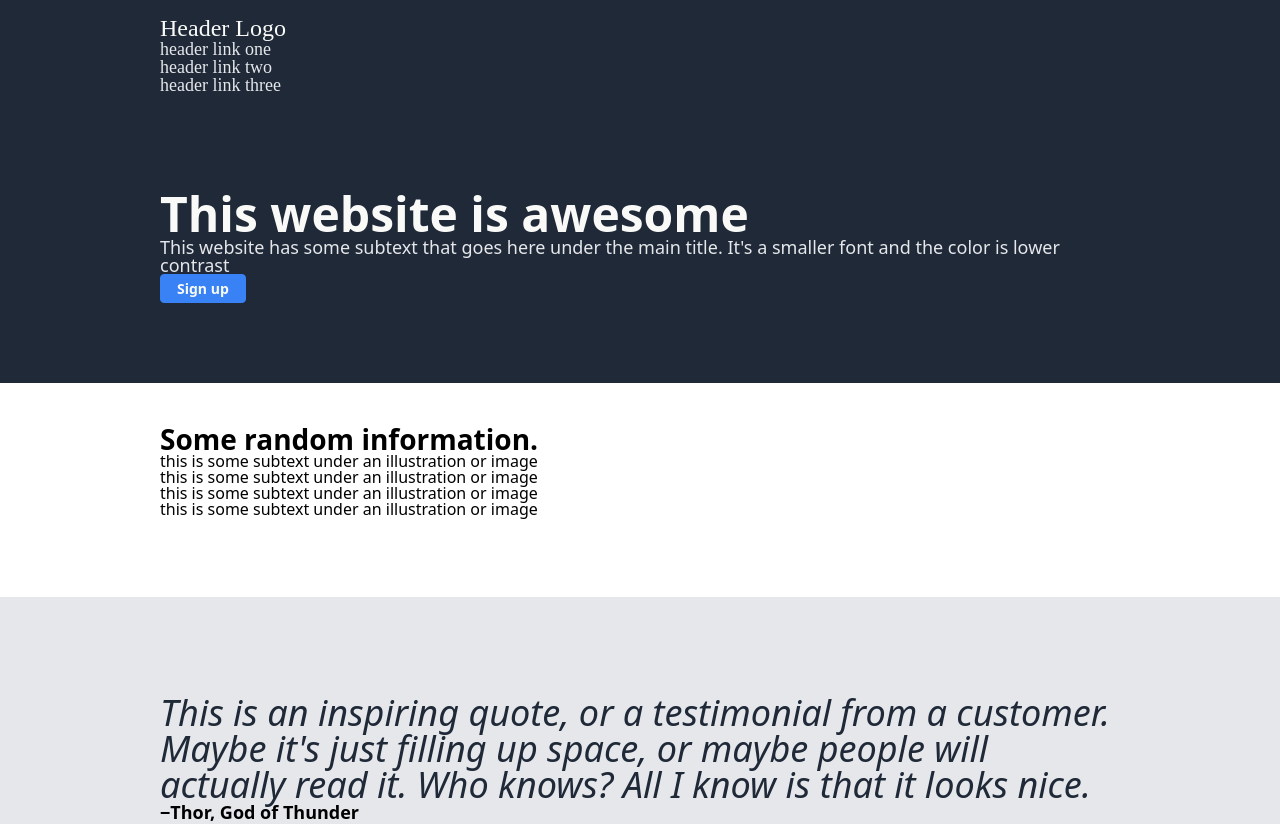
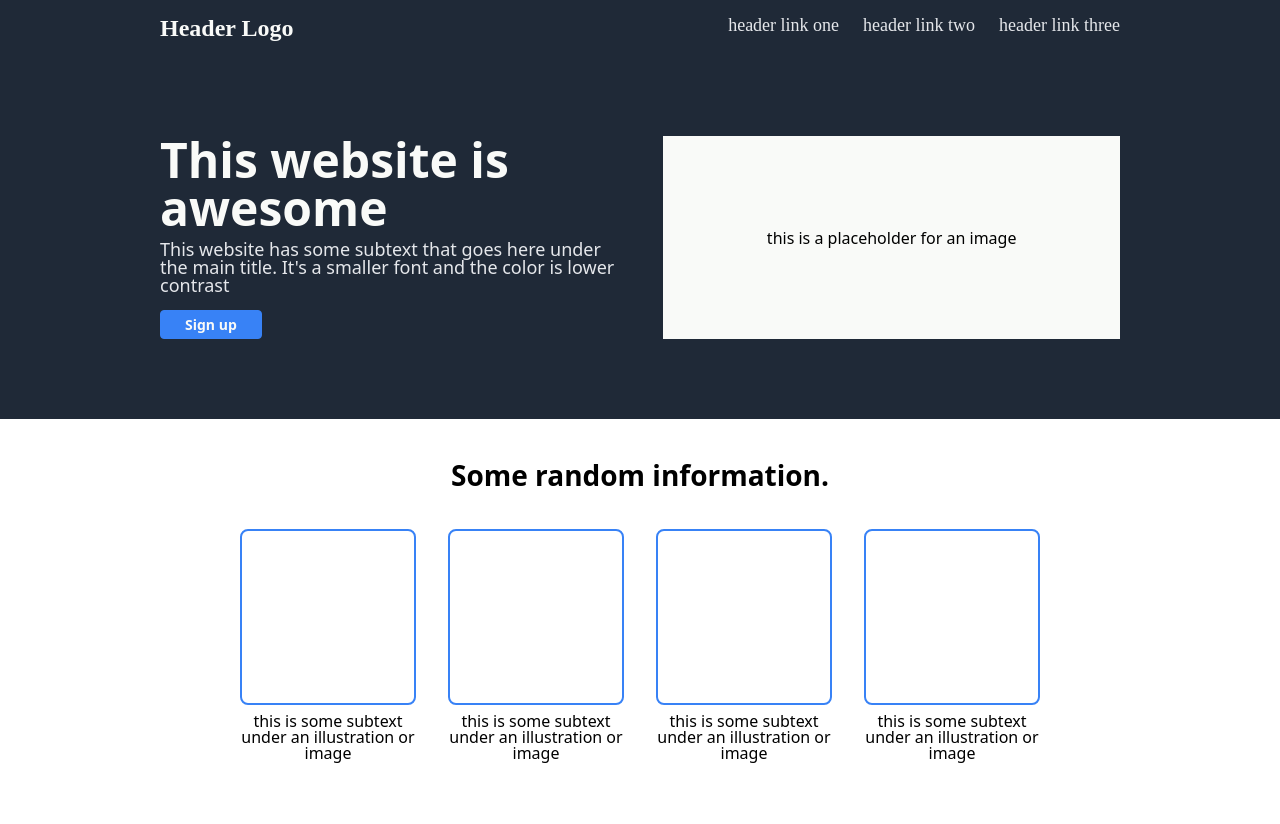
Before and after one commit to miljkovicmisa/landing-page, a plain HTML site: page index.html in a window 1280 px wide. Shown: the top 824 px of the page. Drawn offline with Linux system fonts and the light colour scheme.

Commit message:
finalize layout

```diff
--- a/index.html
+++ b/index.html
@@ -33,6 +33,9 @@
                     <h1>This website is awesome</h1>
                     <p>This website has some subtext that goes here under the main title. It's a smaller font and the color is lower contrast</p>
                     <button class="btn main">Sign up</button>
+                </div>
+                <div class="hero-image">
+                    <p>this is a placeholder for an image</p>
                 </div>
             </div>
         </section>
--- a/style.css
+++ b/style.css
@@ -52,6 +52,8 @@ table {
     --secondary-color: #1F2937;
     --tertiary-color: #F9FAF8;
     --alt-color: #E5E7EB;
+    --container-width: 960px;
+    --container-alt-width: 800px;
 }
 
 * {
@@ -60,7 +62,7 @@ table {
 
 /* container */
 .section-container {
-    max-width: 960px;
+    max-width: var(--container-width);
     margin: 0 auto;
 }
 
@@ -88,9 +90,20 @@ header, footer, .hero {
     background-color: var(--secondary-color);
 }
 
+header .section-container {
+    display: flex;
+    justify-content: space-between;
+}
+
 .header-logo {
     font-size: 24px;
     color: var(--tertiary-color);
+    font-weight: 600;
+}
+
+.main-nav ul {
+    display: flex;
+    column-gap: 24px;
 }
 
 .main-nav ul li a {
@@ -99,21 +112,41 @@ header, footer, .hero {
     text-decoration: none;
 }
 
+.main-nav ul li a:hover {
+    text-decoration: underline;
+}
+
+.hero .section-container {
+    display: flex;
+    column-gap: 40px;
+}
+
+.hero-image {
+    max-width: 50%;
+    width: 100%;
+    background-color: var(--tertiary-color);
+    display: flex;
+    align-items: center;
+    justify-content: center;
+}
+
 .hero-content h1 {
     font-size: 48px;
     font-weight: bolder;
     color: var(--tertiary-color);
+    margin-bottom: 8px;
 }
 
 .hero-content p {
     font-size: 18px;
     color: var(--alt-color);
+    margin-bottom: 16px;
 }
 
 .btn {
     font-weight: bold;
     font-size: 14px;
-    padding: 4px 16px;
+    padding: 4px 24px;
     border-radius: 4px;
     color: var(--tertiary-color);
     cursor: pointer;
@@ -129,13 +162,50 @@ header, footer, .hero {
     border: 1px solid var(--tertiary-color);
 }
 
+.btn.ghost:hover {
+    background-color: var(--tertiary-color);
+    color: var(--primary-color);
+}
+
+.info .section-container {
+    max-width: var(--container-alt-width);
+}
+
 .info h2 {
     font-size: 28px;
     font-weight: bold;
+    text-align: center;
+    margin-bottom: 40px;
+}
+
+.info-cards {
+    display: flex;
+    column-gap: 32px;
+}
+
+.info-cards .card {
+    display: flex;
+    flex-direction: column;
+    row-gap: 8px;
+}
+
+.info-cards .card .card-image {
+    aspect-ratio: 1 / 1;
+    background-color: transparent;
+    border: 2px solid var(--primary-color);
+    border-radius: 8px;
+}
+
+.info-cards .card .card-text {
+    text-align: center;
 }
 
 .quote {
     background-color: var(--alt-color);
+}
+
+.quote .section-container {
+    max-width: var(--container-alt-width);
 }
 
 .quote blockquote {
@@ -143,12 +213,16 @@ header, footer, .hero {
     font-weight: lighter;
     font-style: italic;
     color: var(--secondary-color);
+    margin-bottom: 8px;
 }
 
 .quote figcaption {
     font-weight: bold;
     font-size: 18px;
+    text-align: right;
 }
+
+
 
 .newsletter .content {
     background: var(--primary-color);
@@ -158,12 +232,18 @@ header, footer, .hero {
 .newsletter .content h5 {
     font-size: 18px;
     font-weight: bold;
+    margin-bottom: 8px;
 }
 
 .cta-wrapper {
     background-color: var(--primary-color);
+    display: flex;
+    align-items: center;
+    justify-content: space-between;
+    padding: 56px 80px;
 }
 
 footer p {
     color: var(--tertiary-color);
+    text-align: center;
 }
```
